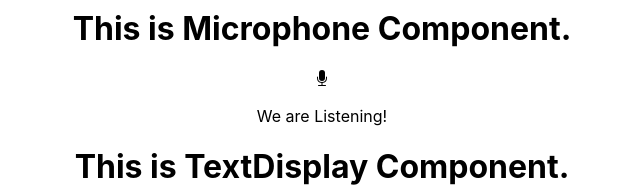
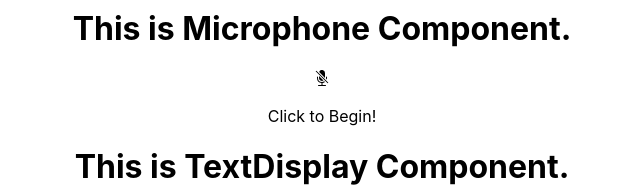
Before and after one commit to AkhilChoubey/Speech-to-Text-React, a React (Create React App) app: page / in a window 1280 px wide. Shown: the part 133-320 px from the top of the page, without its empty margins (318-958 px from the left). Built offline with nearby package versions, Linux system fonts and the light colour scheme.

Commit message:
Component addition

```diff
--- a/src/components/Microphone.jsx
+++ b/src/components/Microphone.jsx
@@ -2,14 +2,14 @@ import React, { useState } from "react";
 import { BsMicFill } from "react-icons/bs";
 import { BsMicMuteFill } from "react-icons/bs";
 const Microphone = () => {
-  const [checkPlayBtn, setCheckPlayButton] = useState("play");
+  const [checkPlayBtn, setCheckPlayButton] = useState("paused");
 
   const handleClick = (e) => {
     e.preventDefault();
-    if (checkPlayBtn === "play") {
+    if (checkPlayBtn === "paused") {
+      setCheckPlayButton("play");
+    } else {
       setCheckPlayButton("paused");
-    } else {
-      setCheckPlayButton("play");
     }
   };
 
@@ -17,7 +17,7 @@ const Microphone = () => {
     <>
       <div>
         <h1>This is Microphone Component.</h1>
-        <div onClick={handleClick}>
+        <div onClick={handleClick} style={{ cursor: "pointer" }}>
           {checkPlayBtn === "play" ? <BsMicFill /> : <BsMicMuteFill />}
         </div>
         {checkPlayBtn === "play" ? (
```
